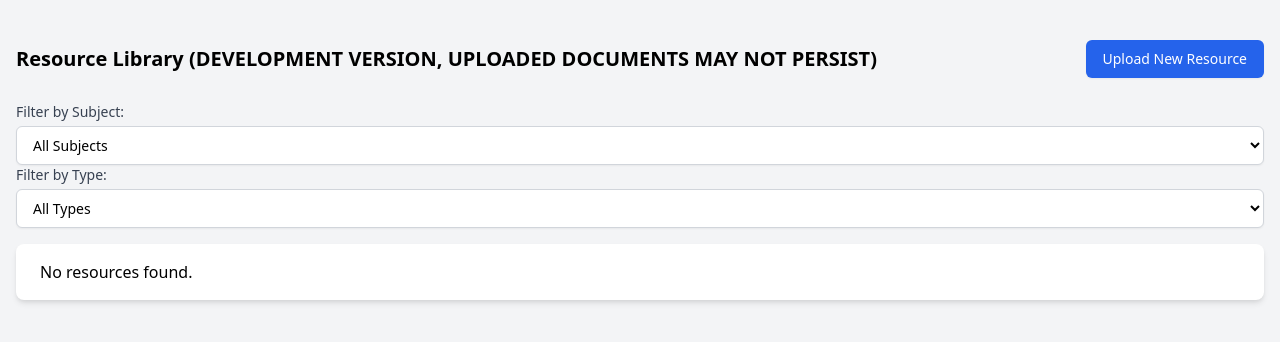
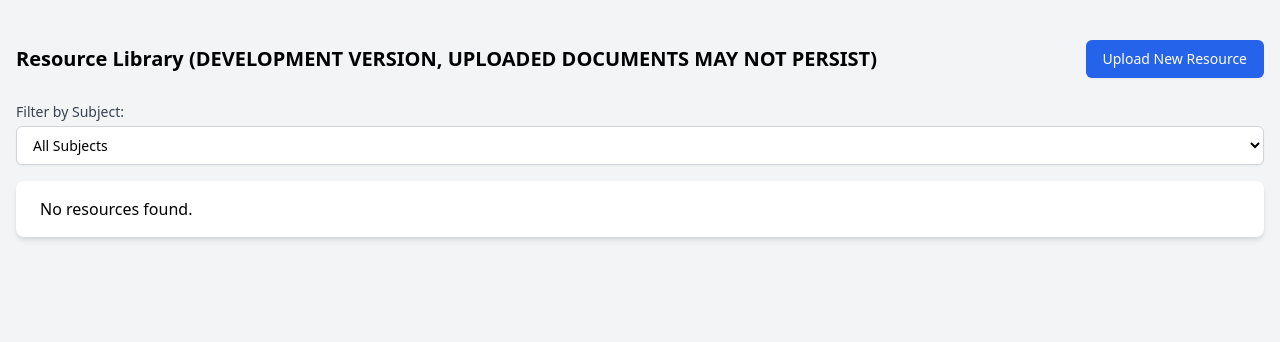
Before and after one commit to fvcl/exam-collection, a Flask app: page / in a window 1280 px wide. Shown: the top 342 px of the page. Run offline with Flask 3, Linux system fonts and the light colour scheme; some libraries are stand-ins or nearby versions.

Commit message:
remove type sorting (didn't work, need to investigate)

```diff
--- a/exco/templates/index.html
+++ b/exco/templates/index.html
@@ -12,7 +12,8 @@
 <body class="bg-gray-100">
 <div class="container mx-auto mt-10 px-4">
     <div class="flex justify-between items-center mb-6">
-        <h1 class="text-xl font-semibold">Resource Library (DEVELOPMENT VERSION, UPLOADED DOCUMENTS MAY NOT PERSIST)</h1>
+        <h1 class="text-xl font-semibold">Resource Library (DEVELOPMENT VERSION, UPLOADED DOCUMENTS MAY NOT
+            PERSIST)</h1>
         <a href="{{ url_for('upload_page') }}"
            class="inline-flex justify-center py-2 px-4 border border-transparent shadow-sm text-sm font-medium rounded-md text-white bg-blue-600 hover:bg-blue-700">Upload
             New Resource</a>
@@ -29,15 +30,15 @@
                             selected {% endif %}>{{ course }}</option>
                 {% endfor %}
             </select>
-        <label for="type" class="block text-sm font-medium text-gray-700">Filter by Type:</label>
-        <select name="type" id="type" onchange="this.form.submit()"
-                class="mt-1 block w-full py-2 px-3 border border-gray-300 bg-white rounded-md shadow-sm focus:outline-none focus:ring-indigo-500 focus:border-indigo-500 sm:text-sm">
-            <option value="">All Types</option>
-            {% for type in types %}
-                <option value="{{ type }}" {% if selected_type == type %}
-                        selected {% endif %}>{{ type }}</option>
-            {% endfor %}
-        </select>
+{#            <label for="type" class="block text-sm font-medium text-gray-700">Filter by Type:</label>#}
+{#            <select name="type" id="type" onchange="this.form.submit()"#}
+{#                    class="mt-1 block w-full py-2 px-3 border border-gray-300 bg-white rounded-md shadow-sm focus:outline-none focus:ring-indigo-500 focus:border-indigo-500 sm:text-sm">#}
+{#                <option value="">All Types</option>#}
+{#                {% for type in types %}#}
+{#                    <option value="{{ type }}" {% if selected_type == type %}#}
+{#                            selected {% endif %}>{{ type }}</option>#}
+{#                {% endfor %}#}
+{#            </select>#}
         </form>
     </div>
 
@@ -47,7 +48,8 @@
                 <li class="px-6 py-4">
                     <div class="flex justify-between">
                         <div class="flex-1 min-h-[100px]"> <!-- Apply minimum height here -->
-                        <div class="text-sm font-medium text-gray-900">{{ resource.resource_type }} ({{ resource.filename.split('.')[-1] }})
+                            <div class="text-sm font-medium text-gray-900">{{ resource.resource_type }}
+                                ({{ resource.filename.split('.')[-1] }})
                             </div>
                             <div class="text-sm text-gray-500">Uploaded by {{ resource.uploader }}</div>
                             <div class="text-sm text-gray-500">{{ resource.course }} ({{ resource.age }} years ago)
```
Lines whose indentation alone changed are shown as unchanged.
